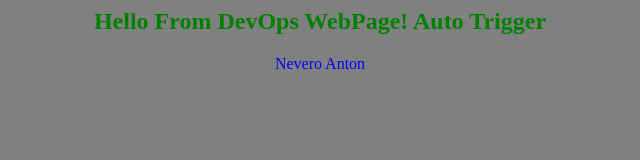
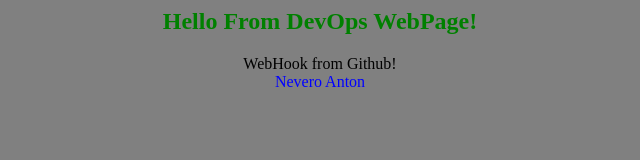
Before and after one commit to antonnevero/app-for-jenkins, a plain HTML site: page index.html in a window 1280 px wide. Shown: the whole page, without its empty margins (320-960 px from the left). Drawn offline with Linux system fonts and the light colour scheme.

Commit message:
Added new string

```diff
--- a/index.html
+++ b/index.html
@@ -1,7 +1,9 @@
+
 <html>
 <body bgcolor=grey>
 <center>
-<h2><font color=green>Hello From DevOps WebPage! Auto Trigger</font></h2>
+<h2><font color=green>Hello From DevOps WebPage!</font></h2>
+WebHook from Github!<br>
 <font color=blue>Nevero Anton</font>
 </center>
 </body>
```
